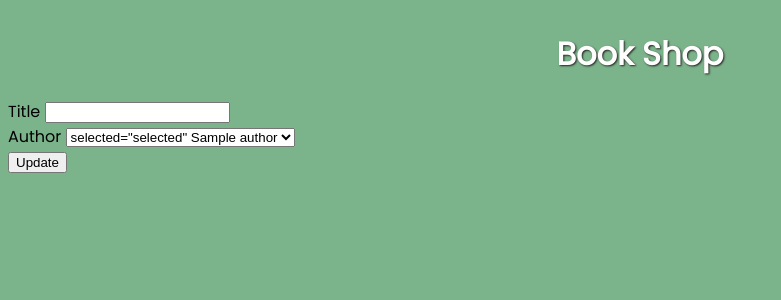
After one commit to jonstrandberg/Week_04-d_3-Book_Shop-LAB, a Flask app: template templates/books/edit.html in a window 1280 px wide. The commit adds this page. Shown: the top 300 px of the page, without its empty margins (0-781 px from the left). Run offline with Flask 2, Linux system fonts and the light colour scheme; the template is opened without the code that fills it: most values are stand-ins (such as "Sample title", 1, 10 or a date in 2020); parts of the project's set-up code (start-up, migrations or seed data) failed here and were passed over.

Commit message:
start of extensions and css

```diff
--- a/console.py
+++ b/console.py
@@ -9,6 +9,10 @@ import repositories.book_repository as book_repository
 
 author_1 = Author("Harper Lee")
 author_repository.save(author_1)
+author_2 = Author("Carlos Ruiz Zafon")
+author_repository.save(author_2)
 
-book_1 = Book ("To Kill a Mockingbird", author_1, "murder mystery")
+book_1 = Book ("To Kill a Mockingbird", author_1, "Murder mystery")
 book_repository.save(book_1)
+book_2 = Book ('The Shadow of the Wind', author_2, "Thriller")
+book_repository.save(book_2)
--- a/controllers/books_controller.py
+++ b/controllers/books_controller.py
@@ -16,3 +16,9 @@ def books():
 def delete_book(id):
     book_repository.delete(id)
     return redirect('/books')
+
+@books_blueprint.route("books/<id>/edit", method = ['GET'])
+def update_book(id):
+    book = book_repository.select(id)
+    authors = author_repository.select_all()
+    return render_template('books/edit.html', book = book, all_athors = authors)
--- /dev/null
+++ b/static/css/main.css
@@ -0,0 +1,9 @@
+body {background: #7bb48a; font-family: "Poppins";}
+
+h1 { color: rgb(255, 254, 254); text-shadow: 1px 1px 2px rgb(39, 36, 37); margin-top: 30px;
+    text-align: center;
+}
+
+.buttons { margin-left: 15px;
+
+}
--- a/templates/base.html
+++ b/templates/base.html
@@ -4,7 +4,11 @@
     <meta charset="UTF-8">
     <meta http-equiv="X-UA-Compatible" content="IE=edge">
     <meta name="viewport" content="width=device-width, initial-scale=1.0">
+    <link rel="stylesheet" href="{{ url_for('static', filename='css/main.css') }}">
     <title>Book Shop</title>
+    <link rel="preconnect" href="https://fonts.googleapis.com">
+<link rel="preconnect" href="https://fonts.gstatic.com" crossorigin>
+<link href="https://fonts.googleapis.com/css2?family=Poppins&display=swap" rel="stylesheet">
 </head>
 <body>
     <h1>Book Shop</h1>
--- /dev/null
+++ b/templates/books/edit.html
@@ -0,0 +1,30 @@
+{% extends "base.html" %}
+{% block content %}
+
+<form action="/books/{{book.id}}" method="post">
+<div>
+    <label for="tile">Title</label>
+    <input type="text" name="title" id="{{book.title}}">
+</div>
+<div>
+    <label for="author">Author</label>
+    <select name="author_id" id="author">
+        {% for author in authors %}
+        <option value="{{ author.id }}">
+            {% if book.author.id == author.id %} selected="selected"{% endif %}
+            {{ author.name() }}
+        </option>
+        {% endfor %}
+    </select>
+</div>
+
+<button type="submit">Update</button>
+
+
+
+
+</form>
+
+
+
+{% endblock %}
```
Also changed, not shown: repositories/book_repository.py (+10 -1 lines), templates/books/index.html (+11 -4 lines).
